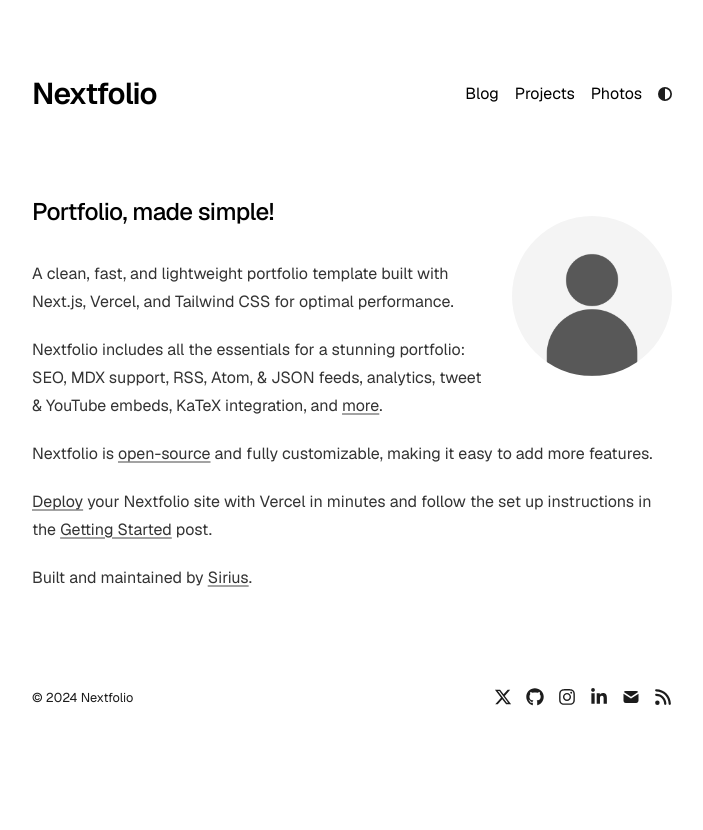
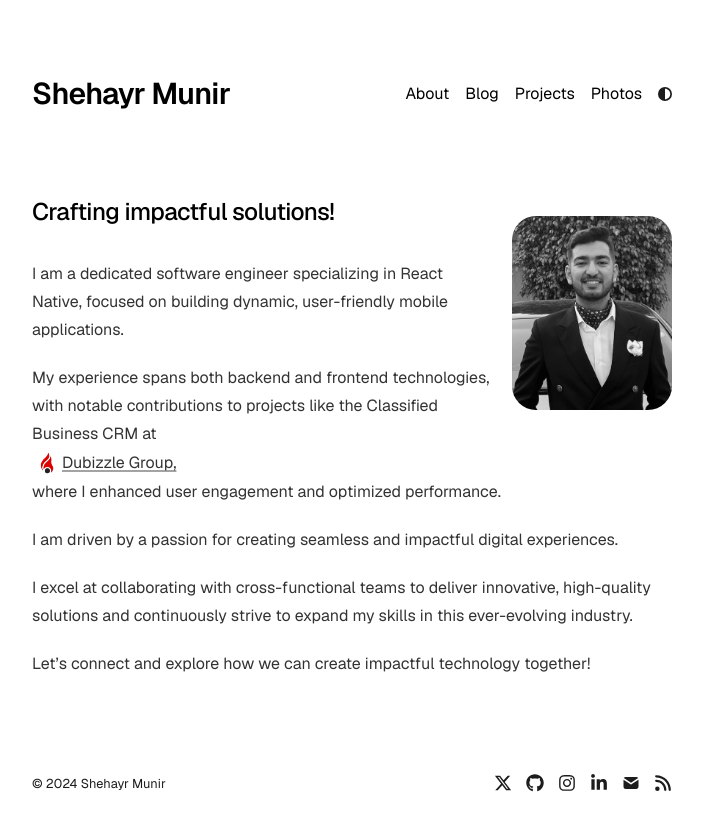
Before and after one commit to burakbinmunir/shehryar-munir-portfolio, a Next.js app: page / in a window 1280 px wide. Shown: the top 830 px of the page, without its empty margins (288-991 px from the left). Built offline with nearby package versions, Linux system fonts and the light colour scheme.

Commit message:
Added Home page along with content

```diff
--- a/app/components/nav.tsx
+++ b/app/components/nav.tsx
@@ -1,11 +1,12 @@
 import Link from "next/link";
-import { ThemeSwitch } from "./theme-switch";
-import { metaData } from "../config";
+import {ThemeSwitch} from "./theme-switch";
+import {metaData} from "../config";
 
 const navItems = {
-  "/blog": { name: "Blog" },
-  "/projects": { name: "Projects" },
-  "/photos": { name: "Photos" },
+    "/": {name: "About"},
+    "/blog": {name: "Blog"},
+    "/projects": {name: "Projects"},
+    "/photos": {name: "Photos"},
 };
 
 export function Navbar() {
@@ -18,7 +19,7 @@
                     </Link>
                 </div>
                 <div className="flex flex-row gap-4 mt-6 md:mt-0 md:ml-auto items-center">
-          {Object.entries(navItems).map(([path, { name }]) => (
+                    {Object.entries(navItems).map(([path, {name}]) => (
                         <Link
                             key={path}
                             href={path}
@@ -27,7 +28,7 @@
                             {name}
                         </Link>
                     ))}
-          <ThemeSwitch />
+                    <ThemeSwitch/>
                 </div>
             </div>
         </nav>
--- a/app/config.ts
+++ b/app/config.ts
@@ -1,6 +1,6 @@
 export const metaData = {
   baseUrl: "https://nextfolio-template.vercel.app/",
-  title: "Nextfolio",
+  title: "Shehayr Munir",
   name: "Sirius",
   ogImage: "/opengraph-image.png",
   description:
--- a/app/page.tsx
+++ b/app/page.tsx
@@ -1,14 +1,14 @@
 import Image from "next/image";
-import { socialLinks } from "./config";
+import {socialLinks} from "./config";
 
 export default function Page() {
     return (
         <section>
             <a href={socialLinks.twitter} target="_blank">
                 <Image
-          src="/profile.png"
+                    src="/img.png"
                     alt="Profile photo"
-          className="rounded-full bg-gray-100 block lg:mt-5 mt-0 lg:mb-5 mb-10 mx-auto sm:float-right sm:ml-5 sm:mb-5 grayscale hover:grayscale-0"
+                    className="rounded-3xl bg-gray-100 block lg:mt-5 mt-0 lg:mb-5 mb-10 mx-auto sm:float-right sm:ml-5 sm:mb-5 grayscale hover:grayscale-0"
                     unoptimized
                     width={160}
                     height={160}
@@ -17,50 +17,48 @@
             </a>
 
             <h1 className="mb-8 text-2xl font-medium tracking-tight">
-        Portfolio, made simple!
+                Crafting impactful solutions!
             </h1>
 
             <div className="prose prose-neutral dark:prose-invert">
                 <p>
-          A clean, fast, and lightweight portfolio template built with Next.js,
-          Vercel, and Tailwind CSS for optimal performance.
+                    I am a dedicated software engineer specializing in React Native, focused on building dynamic,
+                    user-friendly mobile applications.
                 </p>
                 <p>
-          Nextfolio includes all the essentials for a stunning portfolio: SEO,
-          MDX support, RSS, Atom, & JSON feeds, analytics, tweet & YouTube
-          embeds, KaTeX integration, and{" "}
+                    My experience spans both backend and frontend technologies, with notable contributions to projects
+                    like
+                    the Classified Business CRM at
+                    {" "}
                     <a
                         target="_blank"
-            href="https://github.com/1msirius/Nextfolio?tab=readme-ov-file#features"
+                        href="https://www.dubizzlegroup.com/"
                     >
-            more
+                        <div style={{display: "flex", alignItems: "center"}}>
+                            <Image
+                                src="/dubizzle.png"
+                                alt="Profile photo"
+                                // className="rounded-3xl bg-gray-100 block lg:mt-5 mt-0 lg:mb-5 mb-10 mx-auto sm:float-right sm:ml-5 sm:mb-5 grayscale hover:grayscale-0"
+                                unoptimized
+                                width={30}
+                                height={30}
+                                priority
+                            />
+                            {" "}
+                            Dubizzle Group,
+                        </div>
                     </a>
-          .
+                    where I enhanced user engagement and optimized performance.
                 </p>
                 <p>
-          Nextfolio is{" "}
-          <a href={socialLinks.github} target="_blank">
-            open-source
-          </a>{" "}
-          and fully customizable, making it easy to add more features.
+                    I am driven by a passion for creating seamless and impactful digital experiences.
                 </p>
                 <p>
-          <a
-            href="https://vercel.com/new/clone?repository-url=https%3A%2F%2Fgithub.com%2F1msirius%2FNextfolio"
-            target="_blank"
-          >
-            Deploy
-          </a>{" "}
-          your Nextfolio site with Vercel in minutes and follow the set up
-          instructions in the{" "}
-          <a href="/blog/getting-started">Getting Started</a> post.
+                    I excel at collaborating with cross-functional teams to deliver innovative,
+                    high-quality solutions and continuously strive to expand my skills in this ever-evolving industry.
                 </p>
                 <p>
-          Built and maintained by{" "}
-          <a href="https://imsirius.xyz/" target="_blank">
-            Sirius
-          </a>
-          .
+                    Let’s connect and explore how we can create impactful technology together!
                 </p>
             </div>
         </section>
```
Also changed, not shown: app/blog/[slug]/page.tsx (+7 -7 lines), app/layout.tsx (+12 -12 lines), public/dubizzle.png (added), public/img.png (added). Lines whose indentation alone changed are shown as unchanged.
